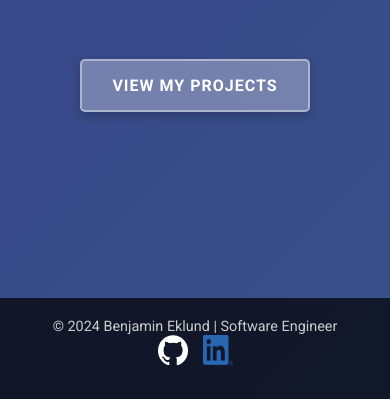
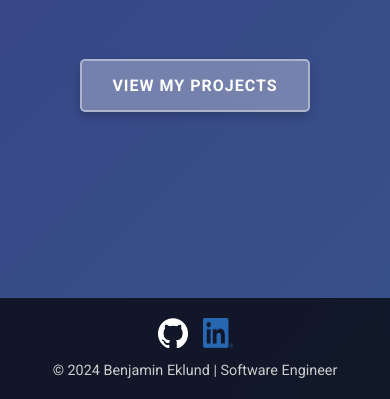
Before and after one commit to BenEklundCS/portfolio-site, a Django app: template portfolio_site/templates/home.html in a window 390 px wide. Shown: the part 445-844 px from the top of the page. Run offline with Django 3.2, Linux system fonts and the light colour scheme; the template is opened without the code that fills it, so the values that code supplies are empty.

Commit message:
icon on top on mobile fix

```diff
--- a/portfolio_site/static/css/style.css
+++ b/portfolio_site/static/css/style.css
@@ -194,7 +194,11 @@ footer {
     position:relative;
     display:flex;
     flex-direction:column;
-    align-items:center
+    align-items:center;
+}
+
+footer p {
+    order: 1; /* Ensure the copyright text comes after the icons */
 }
 
 /* Social Links */
@@ -202,7 +206,9 @@ footer {
 .social-links {
     display:flex;
     gap:15px;
-    margin-bottom:10px
+    margin-bottom:10px;
+    justify-content:center; /* Center the social icons */
+    order: -1; /* Ensure social media icons are on top */
 }
 
 .social-icon img {
```
